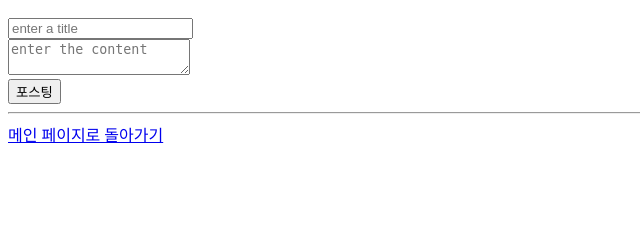
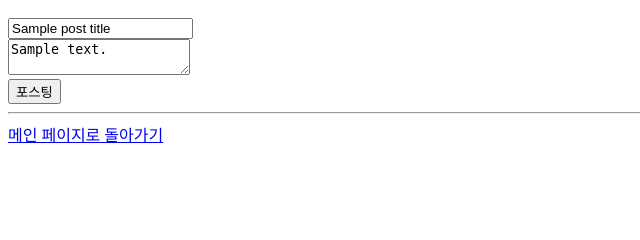
Before and after one commit to Trillion-Impulse/practice_Board, a Flask app: template templates/write.html in a window 1280 px wide. Shown: the part 155-395 px from the top of the page, without its empty margins (0-640 px from the left). Run offline with Flask 3, Linux system fonts and the light colour scheme; the template is opened without the code that fills it: most values are stand-ins (such as "Sample title", 1, 10 or a date in 2020); some libraries are stand-ins or nearby versions.

Commit message:
feat(write.html): 게시글 작성 실패시 입력값 유지 기능 추가

```diff
--- a/templates/write.html
+++ b/templates/write.html
@@ -12,9 +12,9 @@
 {% block content %}
     <form action="/add" method="post">
         <p>작성자: {{current_user.name}}</p>
-        <input type="text" name="post-title" placeholder="enter a title" maxlength="25" required>
+        <input type="text" name="post-title" placeholder="enter a title" maxlength="25" value="{{post_title|default('')}}" required>
         <br>
-        <textarea name="content" placeholder="enter the content" maxlength="500" required></textarea>
+        <textarea name="content" placeholder="enter the content" maxlength="500" required>{{content|default('')}}</textarea>
         <br>
         <button type="submit">포스팅</button>
     </form>
```
